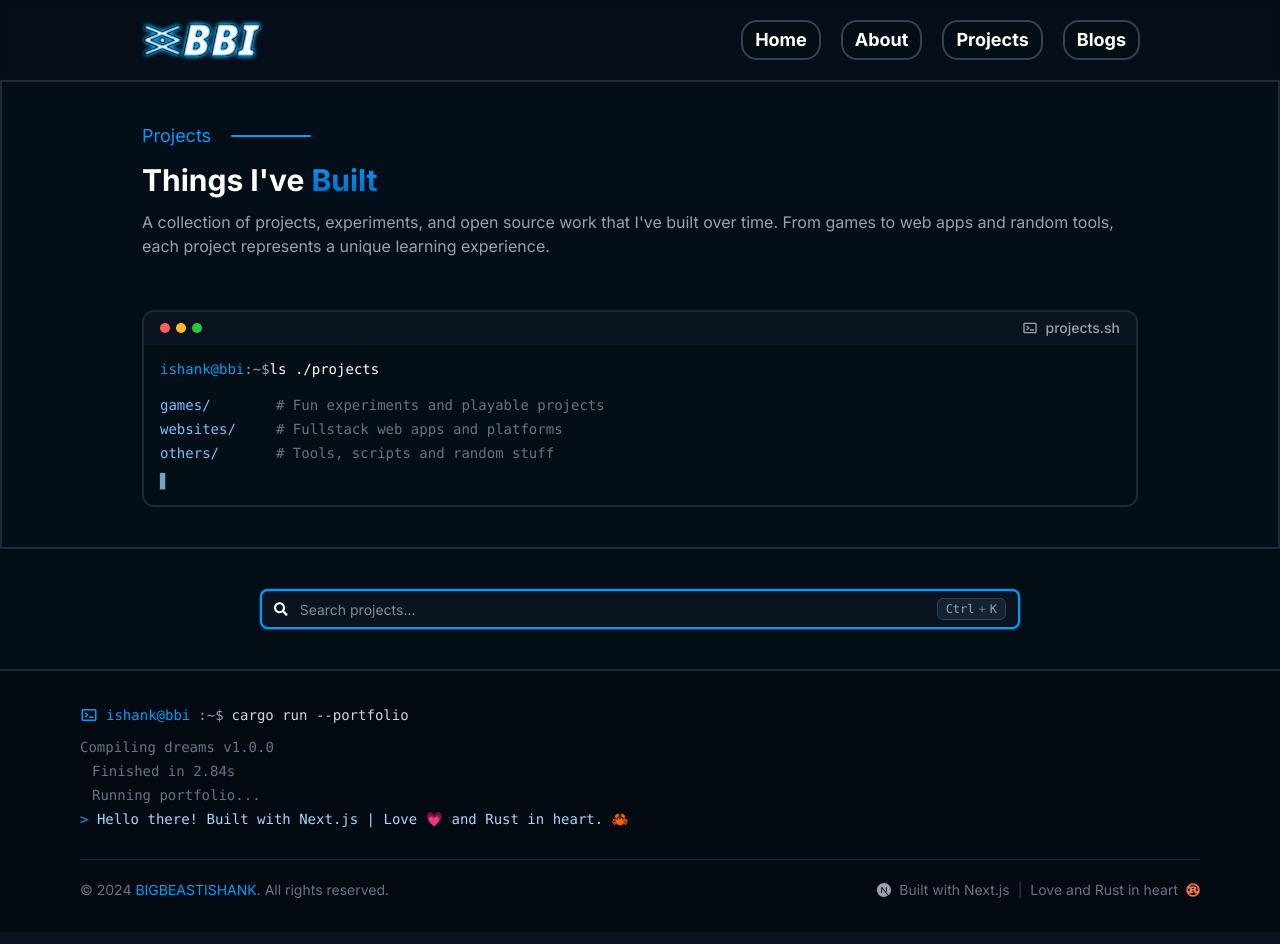
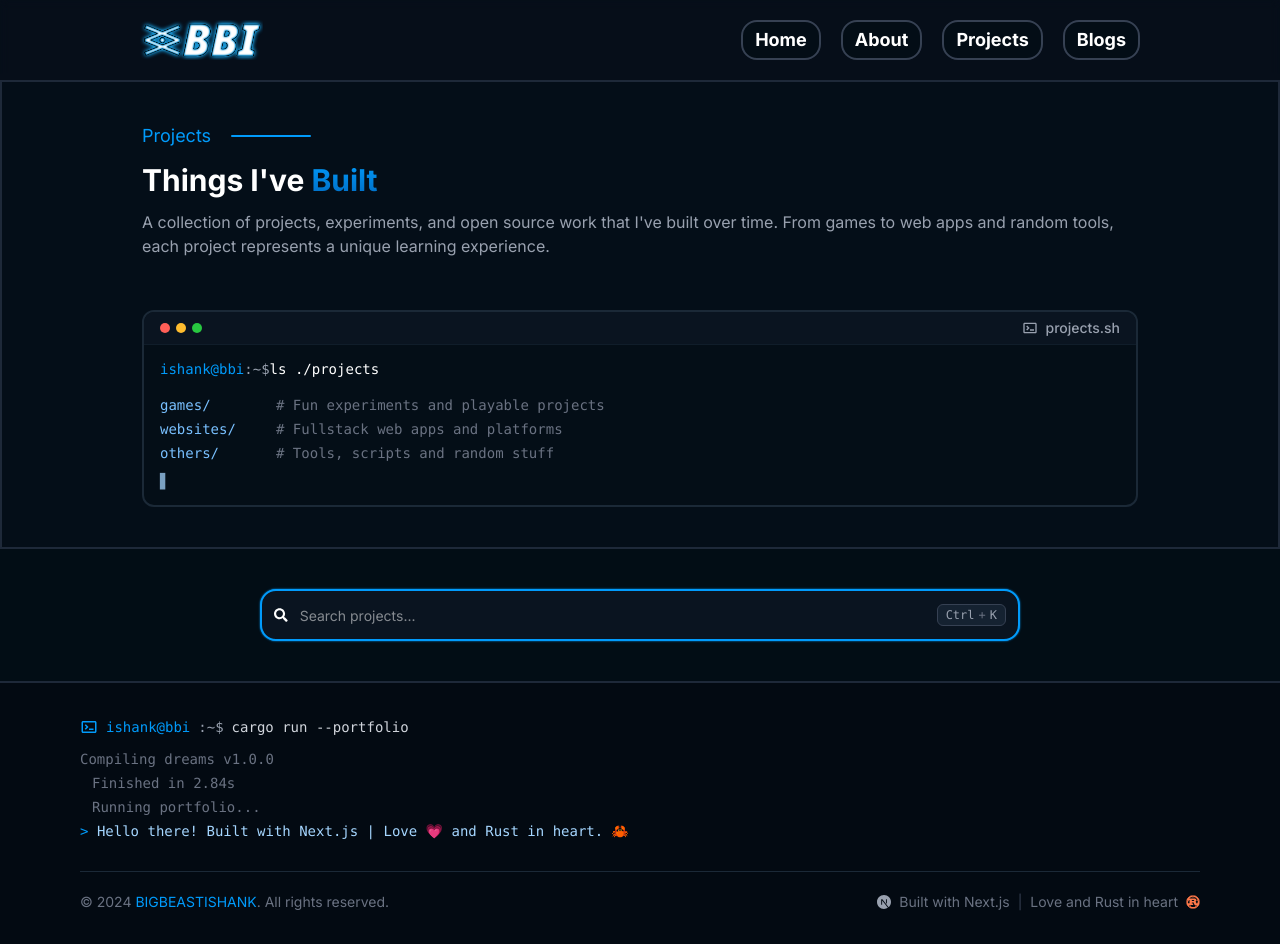
Before and after one commit to BIGBEASTISHANK/bigbeastishank.com, a Next.js app: page /projects in a window 1280 px wide. Built offline with nearby package versions, Linux system fonts and the light colour scheme.

Commit message:
[UPDATE] Search bar design

```diff
--- a/src/components/Projects.tsx
+++ b/src/components/Projects.tsx
@@ -77,7 +77,7 @@ export default function ProjectsComponent() {
 			{/* Projects grid */}
 			<div className="bg-[#020D15] 2xl:px-40 xl:px-35 lg:px-30 md:px-25 sm:px-20 px-10 py-10">
 				{/* Searchbar */}
-				<div className="flex gap-3 items-center px-3 search-bar mx-30 h-10 bg-[#0A1420] rounded-lg">
+				<div className="flex gap-3 items-center px-3 search-bar mx-30 h-13 bg-[#0A1420] rounded-2xl">
 					<FaSearch />
 					<input
 						ref={searchInputRef}
```
